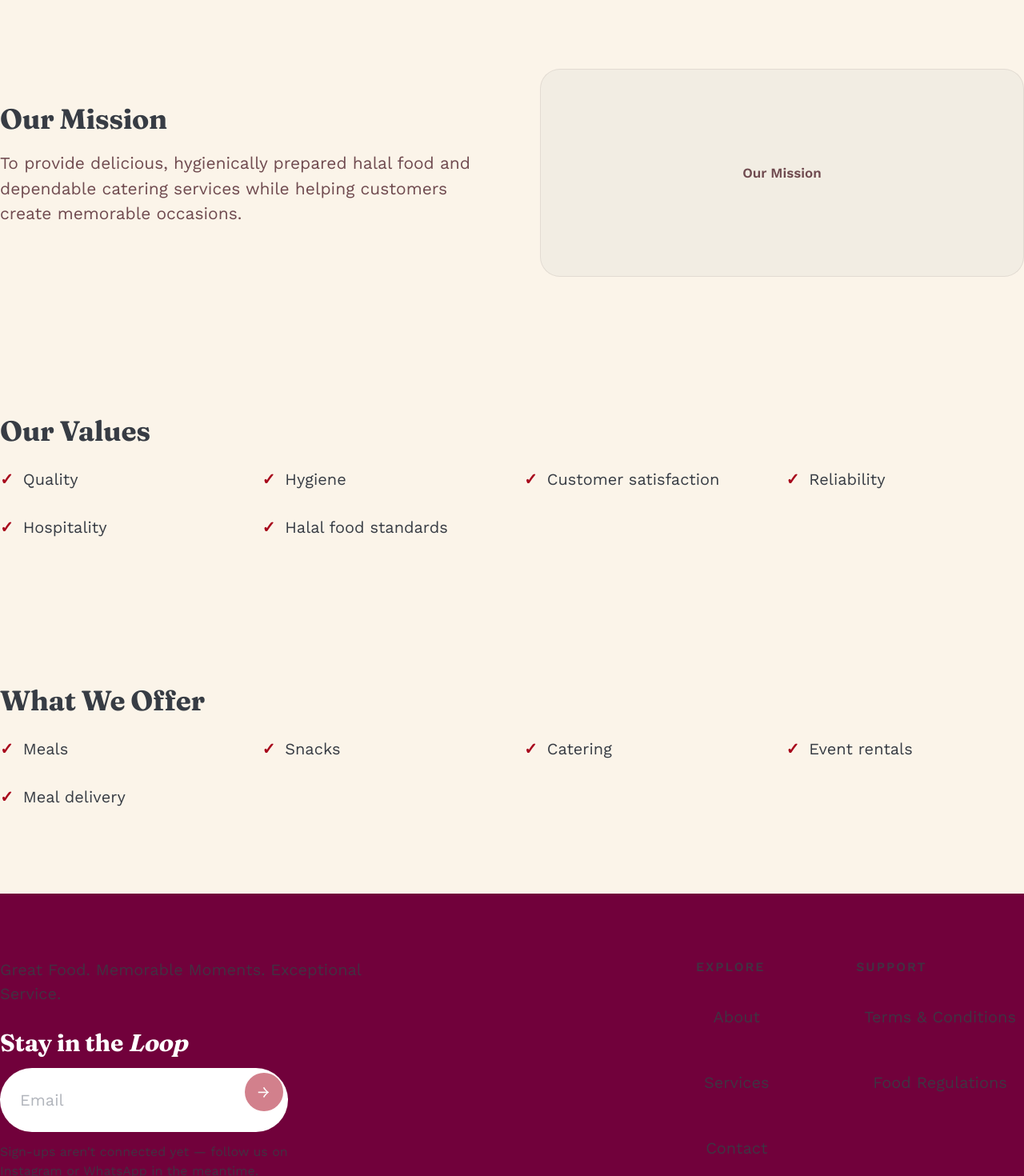
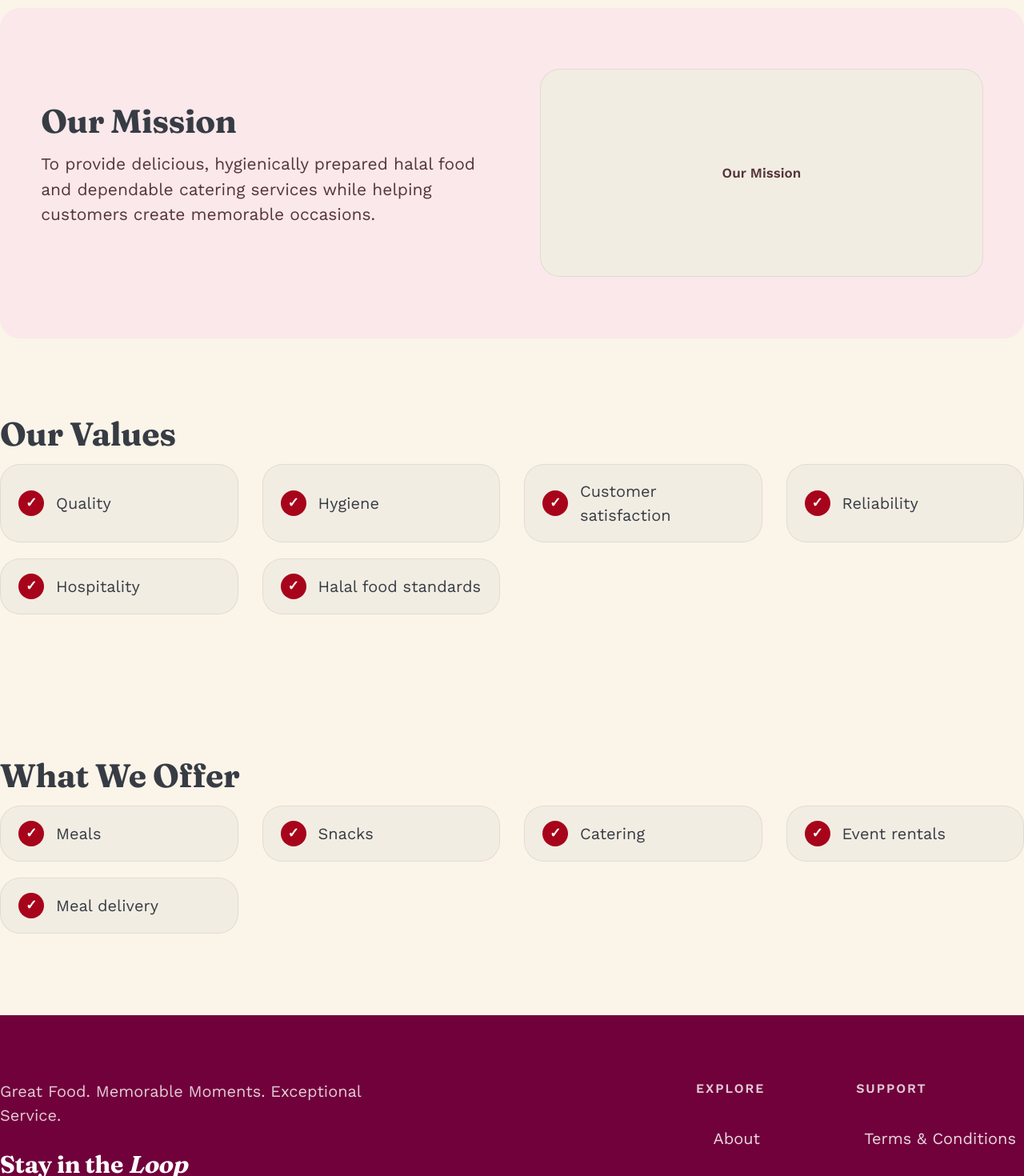
Before and after one commit to AbdulbasitSaid/zainstreat, a Next.js app in the folder apps/web/: page /en/about in a window 1280 px wide. Shown: the part 660-2130 px from the top of the page at 80% size. Built offline with nearby package versions, Linux system fonts and the light colour scheme.

Commit message:
contrast fix

```diff
--- a/apps/web/app/[locale]/about/page.tsx
+++ b/apps/web/app/[locale]/about/page.tsx
@@ -24,7 +24,7 @@ export default function AboutPage() {
         </Reveal>
       </section>
 
-      <section>
+      <section className="section-band">
         <Reveal>
           <div className="split-row split-row--reverse">
             <ImageSlot label={t("ourMission")} />
--- a/apps/web/app/[locale]/page.tsx
+++ b/apps/web/app/[locale]/page.tsx
@@ -68,7 +68,7 @@ export default function Home() {
                   href="https://wa.me/31630545277"
                   role="button"
                   className="outline"
-                  style={{ borderColor: "var(--color-whatsapp)", color: "var(--color-whatsapp)" }}
+                  style={{ borderColor: "var(--color-whatsapp-dark)", color: "var(--color-whatsapp-dark)" }}
                 >
                   {t("whatsappUs")}
                 </a>
--- a/apps/web/app/globals.css
+++ b/apps/web/app/globals.css
@@ -17,9 +17,14 @@
   --color-cream: #FBF4E9;
   --color-card: #F2EDE3;
   --color-text: #2B1114;
-  --color-text-muted: #6F4A4F;
+  --color-text-muted: #55343A;
   --color-text-light: #FFFFFF;
   --color-whatsapp: #1DA332;
+  --color-whatsapp-dark: #0C7026;
+  --color-on-dark-link: #EAD9E2;
+  --color-on-dark-body: #E3CCD8;
+  --color-on-dark-label: #D4B3C4;
+  --color-on-dark-faint: #CDA6BA;
 
   /* Motion tokens */
   --transition-fast: 150ms;
@@ -62,6 +67,10 @@ h1 em, h2 em {
   font-style: italic;
   font-weight: 600;
   color: var(--color-primary);
+}
+main section h2 {
+  font-size: clamp(1.85rem, 3.2vw, 2.75rem);
+  margin-bottom: 0.75rem;
 }
 
 .container {
@@ -211,11 +220,10 @@ main section:first-child {
   padding-block: 4rem 2rem;
 }
 .site-footer a {
-  color: inherit;
-  opacity: 0.85;
+  color: var(--color-on-dark-link);
 }
 .site-footer a:hover {
-  opacity: 1;
+  color: var(--color-text-light);
 }
 .footer-grid {
   display: grid;
@@ -224,7 +232,7 @@ main section:first-child {
   padding-bottom: 2.5rem;
 }
 .footer-grid p {
-  opacity: 0.8;
+  color: var(--color-on-dark-body);
   max-width: 42ch;
 }
 .footer-grid nav {
@@ -238,7 +246,7 @@ main section:first-child {
   font-weight: 600;
   letter-spacing: 0.12em;
   text-transform: uppercase;
-  opacity: 0.7;
+  color: var(--color-on-dark-label);
   margin-bottom: 0.75rem;
 }
 .site-footer nav ul {
@@ -253,7 +261,7 @@ main section:first-child {
   border-top: 1px solid rgba(255, 255, 255, 0.15);
   padding-top: 1.5rem;
   font-size: 0.85rem;
-  opacity: 0.7;
+  color: var(--color-on-dark-label);
 }
 @media (min-width: 769px) {
   .footer-grid {
@@ -305,7 +313,7 @@ main section:first-child {
 }
 .footer-newsletter-note {
   font-size: 0.8rem;
-  opacity: 0.65;
+  color: var(--color-on-dark-faint);
   margin-top: 0.65rem;
   max-width: 36ch;
 }
@@ -376,6 +384,14 @@ main section:first-child {
   display: flex;
   flex-direction: column;
   gap: 0.75rem;
+  padding: 1.25rem;
+  border-radius: var(--card-radius);
+  transition: transform var(--transition-base) var(--ease-out-expo),
+    box-shadow var(--transition-base) var(--ease-out-expo);
+}
+.promise-grid-item:hover {
+  transform: translateY(-4px);
+  box-shadow: 0 10px 24px rgba(43, 17, 20, 0.08);
 }
 .promise-icon {
   width: 3rem;
@@ -449,6 +465,28 @@ main section:first-child {
   }
 }
 
+.section-band {
+  background: var(--color-background-soft);
+  border-radius: var(--card-radius);
+  padding: var(--section-padding) clamp(1.5rem, 4vw, 3rem);
+}
+
+.split-row-index {
+  display: block;
+  font-family: var(--font-display), serif;
+  font-weight: 700;
+  font-size: clamp(2.25rem, 4vw, 3.25rem);
+  line-height: 1;
+  color: var(--color-accent-light);
+  margin-bottom: 0.5rem;
+}
+
+.page-hero {
+  text-align: center;
+  max-width: 60ch;
+  margin-inline: auto;
+}
+
 .check-grid {
   display: grid;
   grid-template-columns: repeat(auto-fit, minmax(240px, 1fr));
@@ -459,15 +497,26 @@ main section:first-child {
 }
 .check-grid li {
   display: flex;
-  align-items: flex-start;
-  gap: 0.6rem;
-  padding: 0.25rem 0;
+  align-items: center;
+  gap: 0.75rem;
+  padding: 0.9rem 1.1rem;
+  background: var(--color-card);
+  border-radius: var(--card-radius);
+  border: 1px solid rgba(43, 17, 20, 0.08);
 }
 .check-grid li::before {
   content: "✓";
-  color: var(--color-primary);
+  flex-shrink: 0;
+  width: 1.6rem;
+  height: 1.6rem;
+  border-radius: 50%;
+  display: inline-flex;
+  align-items: center;
+  justify-content: center;
   font-weight: 700;
-  flex-shrink: 0;
+  font-size: 0.85rem;
+  color: var(--color-text-light);
+  background: var(--color-primary);
 }
 
 .contact-grid {
```
Also changed, not shown: apps/web/app/[locale]/contact/page.tsx (+7 -3 lines), apps/web/app/[locale]/services/page.tsx (+13 -5 lines), 1 other file (tests, documents, lock files or other folders).
